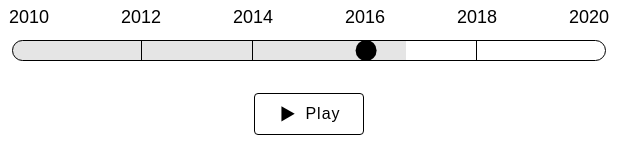
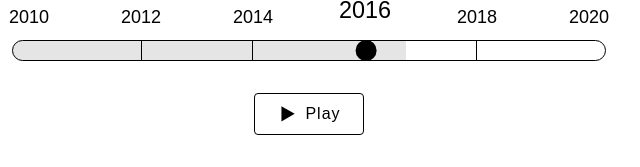
Before and after one commit to mrjasonweaver/tween-dots-timeline, a website built with Parcel: page src/index.html in a window 1280 px wide. Shown: the part 403-570 px from the top of the page, 331-971 px from the left. Built offline with nearby package versions, Linux system fonts and the light colour scheme.

Commit message:
animate timeline hashes and range thumb

```diff
--- a/src/appState.js
+++ b/src/appState.js
@@ -4,7 +4,8 @@ import {
   modCircleRadius,
   modTimelineProgress,
   modRangePosition,
-  modThumbPosition
+  modThumbPosition,
+  modRangeHash
 } from "./ui";
 
 import {
@@ -76,8 +77,8 @@ const appState = {
   },
   animateTimelineThumb() {
     this.animateThumbInterval = this.timer + 1;
-    let incrementer = ((this.timer - this.timeToStopThumbAnimation) + (FRAME_RATE / 2)) + 1;
-    let decimalIncrementer = ((incrementer / (FRAME_RATE / 2)) * 100) / 100;
+    let incrementer = ((this.timer - this.timeToStopThumbAnimation) + ((FRAME_RATE / 3) * 2)) + 1;
+    let decimalIncrementer = ((incrementer / ((FRAME_RATE / 3) * 2)) * 100) / 100;
     let easingIncrementer = easeInQuint(decimalIncrementer);
     modThumbPosition(easingIncrementer, this.currentRangeValue);
   },
@@ -88,7 +89,7 @@ const appState = {
   },
   startPlaying() {
     this.timeToMoveNextDate = this.timer + FRAME_RATE;
-    this.timeToStartThumbAnimation = this.timer + (FRAME_RATE / 2);
+    this.timeToStartThumbAnimation = this.timer + ((FRAME_RATE / 3) * 2);
     this.timeToStopThumbAnimation = this.timer + FRAME_RATE;
     this.current = "PLAYING";
     this.animateTimeline();
@@ -105,12 +106,13 @@ const appState = {
       this.timeToStopDotsAnimation = -1;
     } else {
       this.timeToMoveNextDate = this.timer + FRAME_RATE;
-      this.timeToStartThumbAnimation = this.timer + (FRAME_RATE / 2);
+      this.timeToStartThumbAnimation = this.timer + ((FRAME_RATE / 3) * 2);
       this.timeToStopThumbAnimation = this.timer + FRAME_RATE;
       this.currentRangeValue++;
       this.startDotsAnimation()
       this.animateDots();
       modRangePosition(this.currentRangeValue);
+      modRangeHash(this.currentRangeValue);
     }
   }
 }
--- a/src/index.html
+++ b/src/index.html
@@ -19,7 +19,7 @@
     </div>
     <div class="timeline-wrap">
       <div class="timeline-hashes">
-        <span class="timeline-hash">2010</span>
+        <span class="timeline-hash active">2010</span>
         <span class="timeline-hash">2012</span>
         <span class="timeline-hash">2014</span>
         <span class="timeline-hash">2016</span>
--- a/src/style.css
+++ b/src/style.css
@@ -117,6 +117,10 @@ body {
   position: relative;
   color: black;
 }
+.timeline-hash.active {
+  transition: transform .1s ease-out;
+  transform: scale(1.3) translate(0, -5px);
+}
 .timeline-hash:nth-child(2):after,
 .timeline-hash:nth-child(3):after,
 .timeline-hash:nth-child(4):after,
@@ -129,6 +133,9 @@ body {
   background: black;
   top: 33px;
   left: calc(50% - .5px);
+}
+.timeline-hash.active:after {
+  transform: scale(.7) translate(0, -4px);
 }
 .timeline-progress {
   position: absolute;
--- a/src/ui.js
+++ b/src/ui.js
@@ -26,10 +26,19 @@ export const modRangePosition = function modRangePosition(position) {
   document.querySelector("#timeline").value = position;
 };
 
+export const modRangeHash = function modRangePosition(position) {
+  const hashes = Array.from(document.querySelectorAll('.timeline-hash'));
+  hashes.forEach(h => h.classList.remove('active'));
+  hashes[position - 1].classList.add('active');
+};
+
 export const modThumbPosition = function modThumbPosition(easingIncrementer, currentRangeValue) {
   const thumb = document.querySelector('.faux-thumb');
   let currentRangePosition = currentRangeValue > 1 ? (571 / 5) * (currentRangeValue - 1) : 0;
-  let nextRangePosition = (571 / 5) * (currentRangeValue - 1);
-  thumb.style.transform = `translate(${nextRangePosition}px, 0)`;
-  console.log(easingIncrementer, currentRangeValue);
+  let nextRangePosition = (571 / 5) * (currentRangeValue);
+  let difference = nextRangePosition - currentRangePosition;
+  let setPosition = currentRangePosition += (difference * easingIncrementer);
+  if (currentRangeValue !== 6) {
+    thumb.style.transform = `translate(${setPosition}px, 0)`;
+  }
 };
```
